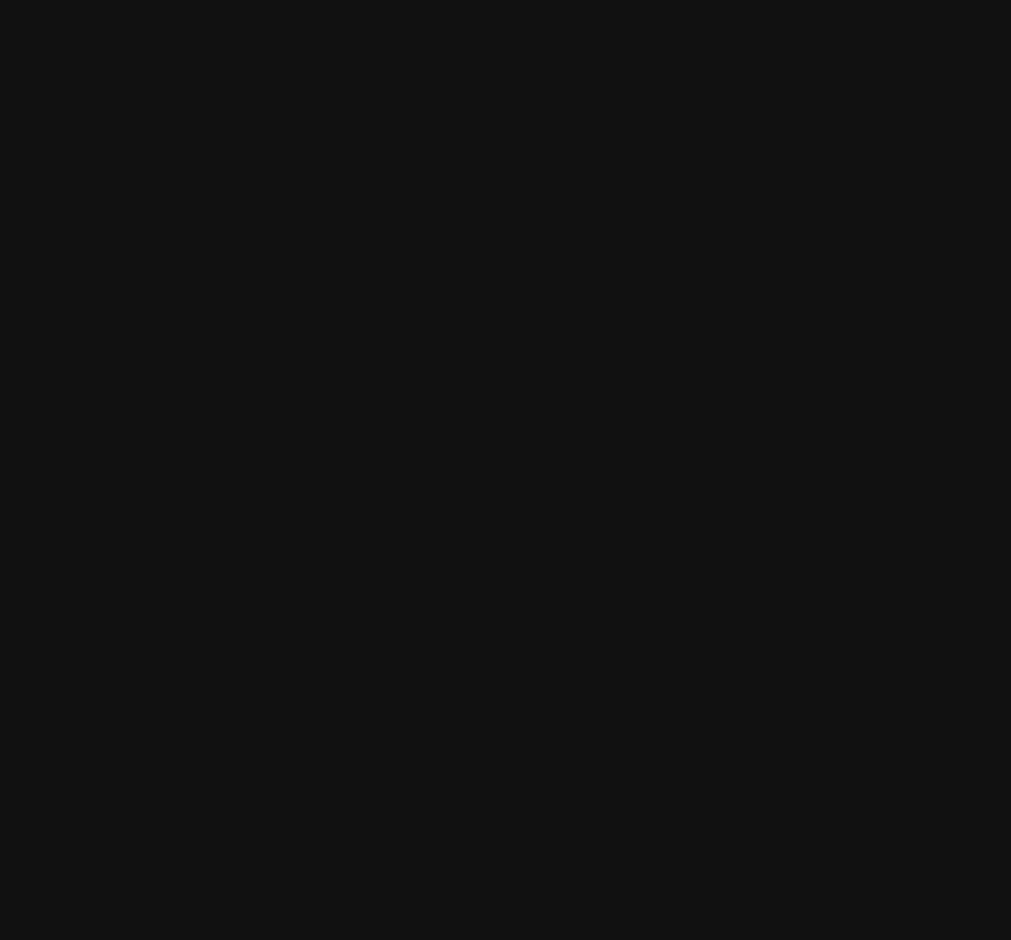
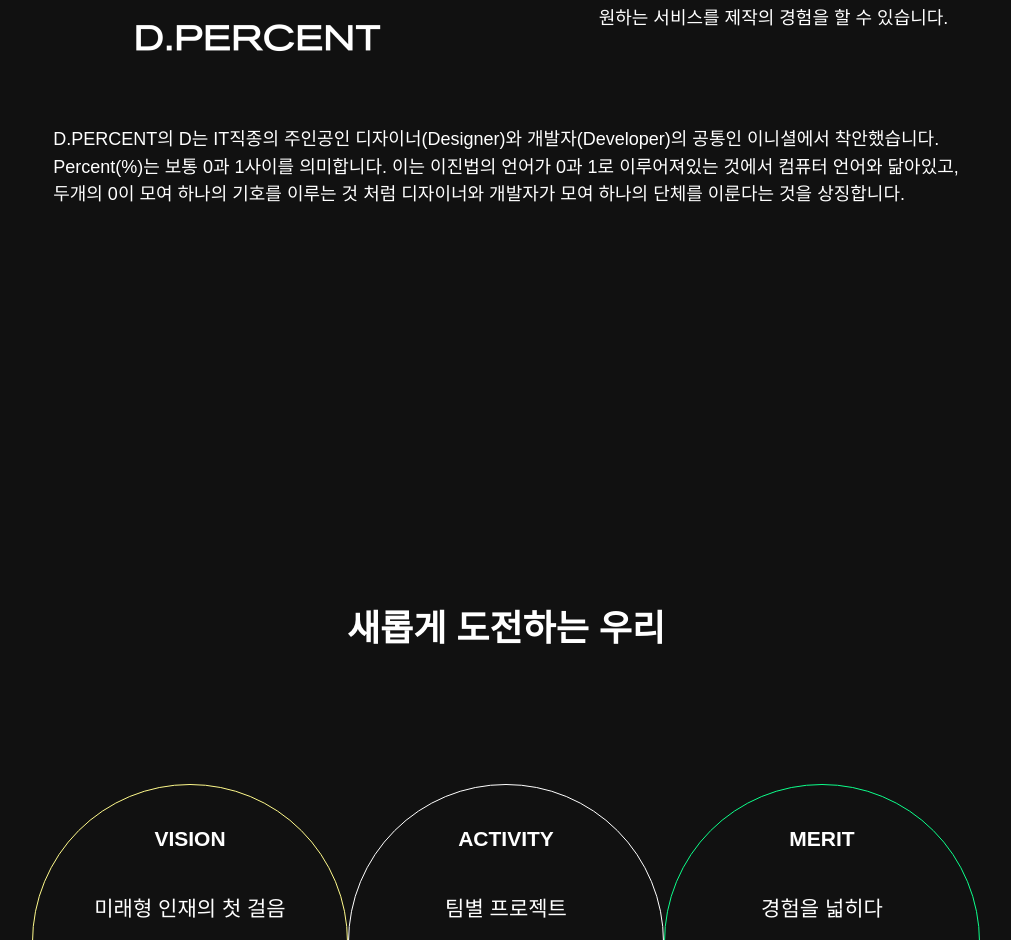
Before and after one commit to ahnwooseok/D.percent, a Next.js app: page /about in a window 1280 px wide. Shown: the part 360-1300 px from the top of the page, without its empty margins (134-1145 px from the left). Before the commit the page ends 800 px from the top, so only its background shows below. Built offline with nearby package versions, Linux system fonts and the light colour scheme.

Commit message:
challenge part
서클 색적용, 겹치는거 미완성

```diff
--- a/src/components/AboutMain/index.jsx
+++ b/src/components/AboutMain/index.jsx
@@ -1,27 +1,26 @@
 import Image from 'next/image';
 import Link from 'next/link';
 
-import { Wrapper, MainTop, MainLeft, MainRight, MainContents, MainBottom } from "./styles";
+import {
+  Wrapper,
+  MainTop,
+  MainLeft,
+  MainRight,
+  MainContents,
+  MainBottom,
+  Line,
+  Challenge,
+  ChallengeTitle,
+  ChallengeCircle,
+  ChallengeBox,
+  ChallengeCircleTitle, ChallengeCircleSubTitle, ChallengeCircleContent
+} from "./styles";
 
-import { SubTitle } from "../HomeMain/styles";
 
 function AboutMain() {
   return (
     <Wrapper>
-      {/*<Left>*/}
-      {/*  <Title>*/}
-      {/*    IT United crew <br /> for Juniors*/}
-      {/*  </Title>*/}
-      {/*  <SubTitle>디자이너 X 개발자의 꿈을 위한 첫 발걸음</SubTitle>*/}
-      {/*  <Link href='/about' passHref>*/}
-      {/*    /!* eslint-disable-next-line jsx-a11y/anchor-is-valid *!/*/}
-      {/*    <Anchor>디퍼센트 알아보기</Anchor>*/}
-      {/*  </Link>*/}
-      {/*</Left>*/}
 
-      {/*<Right>*/}
-      {/*  <Image src='/assets/images/logo-big.png' width={648} height={324} />*/}
-      {/*</Right>*/}
       <MainTop>
         <MainLeft>
           <Image src='/assets/images/logo-about.svg' width={428} height={283} />
@@ -39,7 +38,7 @@ function AboutMain() {
         </MainRight>
       </MainTop>
 
-      <MainBottom>'
+      <MainBottom>
         <MainContents>
           D.PERCENT의 D는 IT직종의 주인공인 디자이너(Designer)와 개발자(Developer)의 공통인 이니셜에서 착안했습니다.<br/>
           Percent(%)는 보통 0과 1사이를 의미합니다. 이는 이진법의 언어가 0과 1로 이루어져있는 것에서 컴퓨터 언어와 닮아있고,<br/>
@@ -47,7 +46,54 @@ function AboutMain() {
         </MainContents>
       </MainBottom>
 
+      <Challenge>
+        {/*<Line></Line>*/}
+        {/*<ChallengeTitle style={{color: "#0Dff8B"}}>새롭게 도전하는 우리</ChallengeTitle>*/}
+        <ChallengeTitle>새롭게 도전하는 우리</ChallengeTitle>
 
+
+        <ChallengeBox>
+
+          <ChallengeCircle style={{color: "#FFFA8B", fontWeight: "bold"}}>
+            <ChallengeCircleTitle>VISION</ChallengeCircleTitle>
+            <ChallengeCircleSubTitle>미래형 인재의 첫 걸음</ChallengeCircleSubTitle>
+            <ChallengeCircleContent>
+              재능 공유로 서로의 실력을 향상 시키고,<br/>
+              프로젝트 진행을 통해 협업 능력을 배양하며,<br/>
+              새로운 서비스를 만들어 내는 경험으로<br/>
+              IT 생태계의 인재가 되는 것을 목표로 합니다.
+            </ChallengeCircleContent>
+          </ChallengeCircle>
+
+
+          <ChallengeCircle >
+            <ChallengeCircleTitle>ACTIVITY</ChallengeCircleTitle>
+            <ChallengeCircleSubTitle>팀별 프로젝트</ChallengeCircleSubTitle>
+            <ChallengeCircleContent>
+              활동은 '1학기 + 방학 한달' 동안 진행되며<br/>
+              팀에 소속되어 한 프로젝트를 완성합니다.<br/>
+              또한, 정기적인 전체 모임을 통해<br/>
+              성장 과정을 함께 공유합니다.<br/>
+            </ChallengeCircleContent>
+          </ChallengeCircle>
+
+
+
+
+          <ChallengeCircle style={{color: "#0DFF8B"}}>
+            <ChallengeCircleTitle>MERIT</ChallengeCircleTitle>
+            <ChallengeCircleSubTitle>경험을 넓히다</ChallengeCircleSubTitle>
+            <ChallengeCircleContent>
+              같은 관심 분야를 공유하는 다양한 멤버들과<br/>
+              소통하는 기회를 얻을 수 있습니다.<br/>
+              또한, 타 직군을 이해하고 시야를 넓히는<br/>
+              소중한 경험이자, IT 생태계를 이끌<br/>
+              통섭형 인재의 밑바탕일 것입니다.<br/>
+            </ChallengeCircleContent>
+          </ChallengeCircle>
+
+        </ChallengeBox>
+      </Challenge>
 
     </Wrapper>
   );
--- a/src/components/AboutMain/styles.js
+++ b/src/components/AboutMain/styles.js
@@ -13,6 +13,7 @@ export const Wrapper = styled.main`
 `;
 export const MainTop = styled.div`
   display: flex;
+  padding-top: 800px;
 `;
 
 
@@ -44,3 +45,90 @@ export const MainContents = styled.p`
   line-height: 155%;
   font-style: normal;
 `;
+
+export const Challenge = styled.div`
+  display: flex;
+  justify-content: center;
+  align-items: center;
+  flex-direction: column;
+  padding-top: 68px;
+`;
+
+export const Line = styled.div`
+  width: 257px;
+  height: 0px;
+
+  transform: rotate(90deg);
+  border: 2px solid;
+  border-image-source: linear-gradient(270deg, rgba(255, 255, 255, 0) 20%, rgba(255, 255, 255, 0.37) 37.5%, #FFFFFF 56.67%, rgba(255, 255, 255, 0.46) 79.58%, rgba(255, 255, 255, 0) 100%);
+`;
+export const ChallengeTitle = styled.h1`
+  color: #ffffff;
+  font-family: Noto Sans KR, sans-serif;
+  font-size: 36px;
+  line-height: 150%;
+  font-weight: bold;
+  font-style: normal;
+
+  padding-top: 325px;
+`;
+
+export const ChallengeBox = styled.div`
+  display: flex;
+  padding-top: 128px;
+`;
+
+
+export const ChallengeCircle = styled.div`
+  width: 316px;
+  height: 316px;
+  mix-blend-mode: normal;
+  /* sub */
+  //border: 1px solid #FFFA8B;
+  border: 1px solid;
+  color: #ffffff;
+  border-radius: 200px;
+  box-sizing: border-box;
+`;
+
+export const ChallengeCircleTitle = styled.h1`
+  display: flex;
+  flex-direction: column;
+  text-align: center;
+  padding-top : 38px;
+
+  color: #ffffff;
+  font-family: Noto Sans KR, sans-serif;
+  font-style: normal;
+  line-height: 150%;
+  font-weight: bold;
+  font-size: 21px;
+`;
+
+export const ChallengeCircleSubTitle = styled.h2`
+  display: flex;
+  flex-direction: column;
+  text-align: center;
+  padding-top : 38px;
+
+  color: #ffffff;
+  font-family: Noto Sans KR, sans-serif;
+  font-style: normal;
+  line-height: 150%;
+  font-weight: 500;
+  font-size: 21px;
+`;
+
+export const ChallengeCircleContent = styled.p`
+  display: flex;
+  flex-direction: column;
+  text-align: center;
+  padding-top : 65px;
+
+  color: #ffffff;
+  font-family: Noto Sans KR, sans-serif;
+  font-style: normal;
+  line-height: 150%;
+  font-weight: 500;
+  font-size: 11px;
+`;
--- a/src/pages/about.jsx
+++ b/src/pages/about.jsx
@@ -1,4 +1,5 @@
 import Head from 'next/head';
+import AboutMain from "../components/AboutMain";
 
 function About() {
   return (
@@ -6,8 +7,7 @@ function About() {
       <Head>
         <title>About | D.Percent</title>
       </Head>
-      About page
-      and git upload
+      <AboutMain/>
     </>
   );
 }
```
Also changed, not shown: public/assets/images/logo-about.svg (added), src/components/HomeMain/styles.js (line endings or trailing spaces), 1 other file (tests, documents, lock files or other folders).
